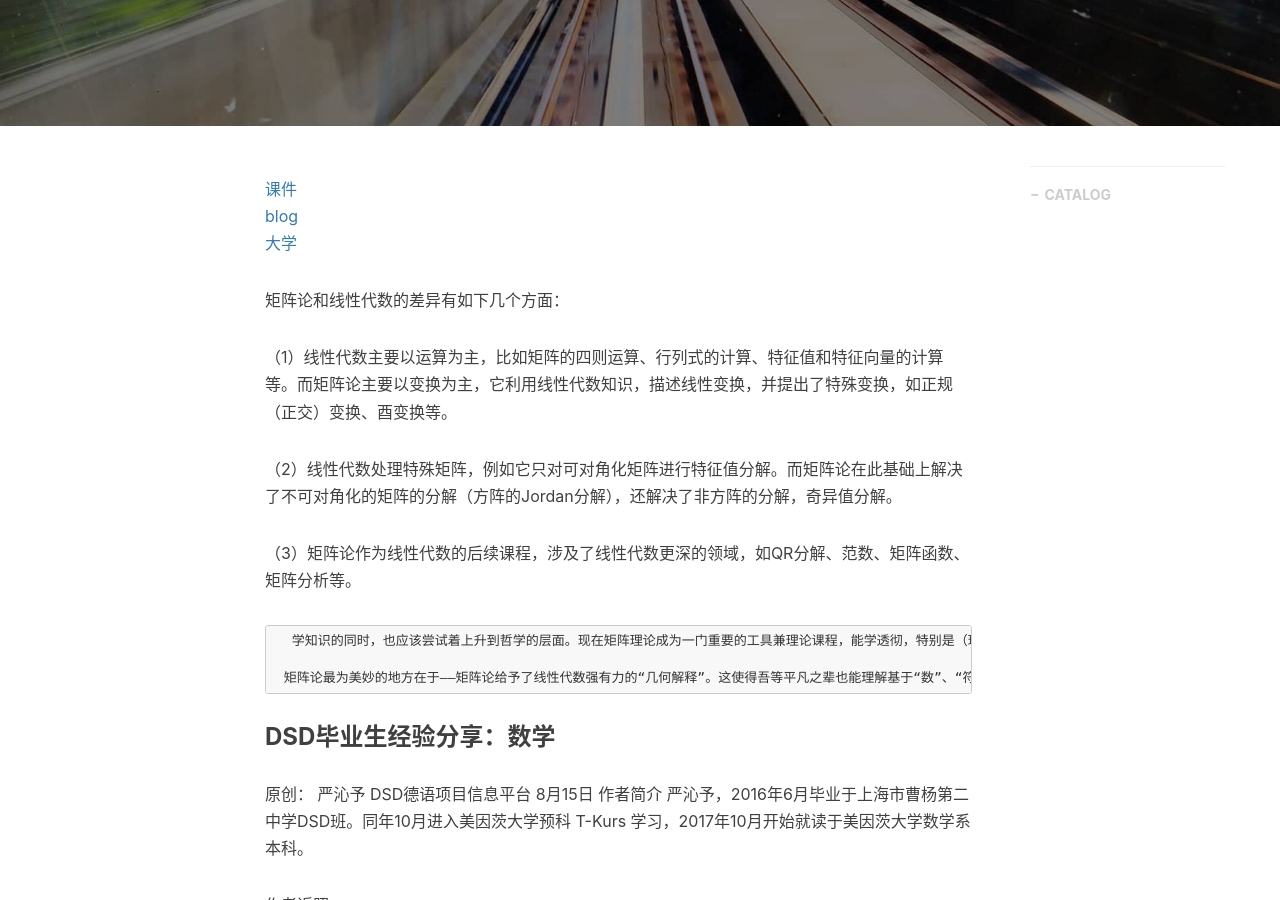
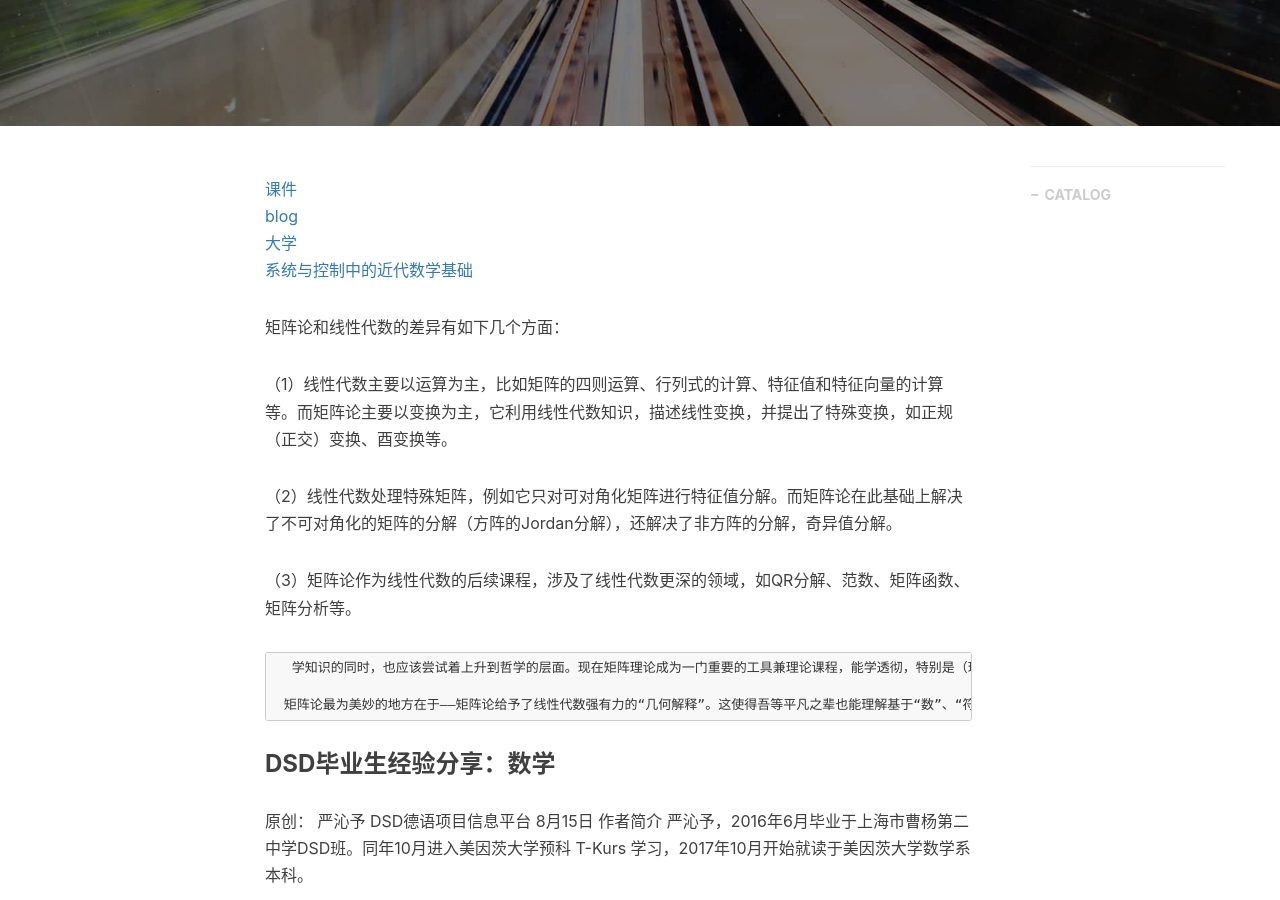
Before and after one commit to gary-robotics/dlward, a Jekyll site: the page built from _posts/2019-09-28-矩阵分析-2019.markdown, in a window 1280 px wide and 900 px high, scrolled down 397 px. Built offline with Jekyll 4.4.1, drawn with Linux system fonts in a browser that asks for light colours; nearby versions of some CDN libraries; comment, search, counter and statistics services are not loaded.

Commit message:
Update 2019-09-28-矩阵分析-2019.markdown

```diff
--- a/_posts/2019-09-28-矩阵分析-2019.markdown
+++ b/_posts/2019-09-28-矩阵分析-2019.markdown
@@ -12,6 +12,7 @@ tags:                               #标签
 [课件](http://web.xidian.edu.cn/lexu/course.html)
 [blog](http://zhangzhenyuan163.blog.163.com/blog/#m=0&t=1&c=fks_085067080083084065084084087095092083089066093085094074)
 [大学](http://www.gcjzl.com/content/?sid=4&lang=zh)
+[系统与控制中的近代数学基础](https://github.com/liulinbo/slam/blob/master/%E7%B3%BB%E7%BB%9F%E4%B8%8E%E6%8E%A7%E5%88%B6%E4%B8%AD%E7%9A%84%E8%BF%91%E4%BB%A3%E6%95%B0%E5%AD%A6%E5%9F%BA%E7%A1%80.pdf)
 
 矩阵论和线性代数的差异有如下几个方面：
 
```
